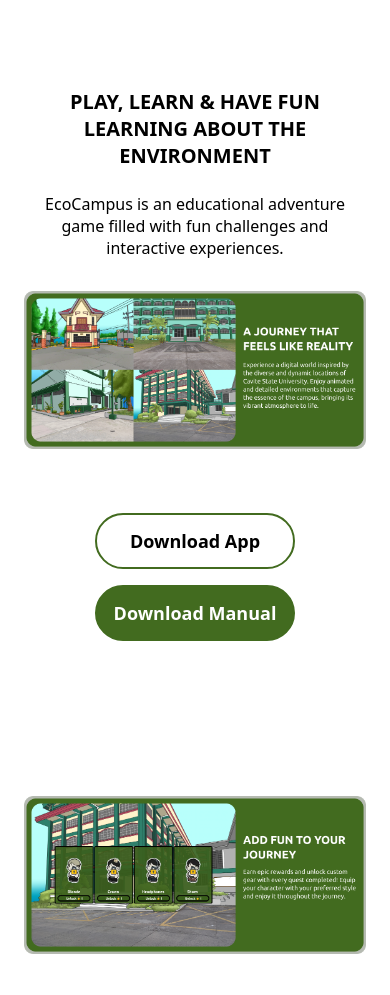
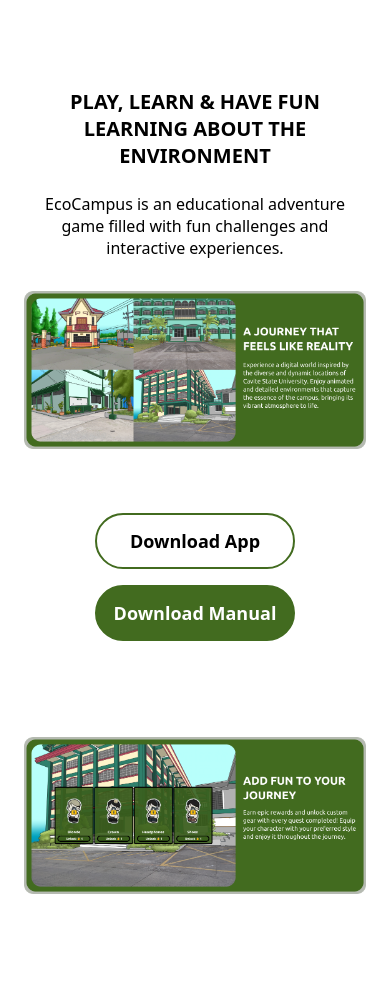
Before and after one commit to bradleyjlord/EcoCampus, a website built with Vite: page index.html in a window 390 px wide. Shown: the part 72-1067 px from the top of the page. Built offline with nearby package versions, Linux system fonts and the light colour scheme.

Commit message:
Add padding to scroll-page class for improved layout on mobile screens

```diff
--- a/src/style.css
+++ b/src/style.css
@@ -518,12 +518,13 @@
     font-size: 20px;
   }
 
-  .home {
-    height: 100vh;
-  }
 
   .home p {
     font-size: 16px;
+  }
+
+  .scroll-page {
+    padding-top: 48px;
   }
 
   button {
```
